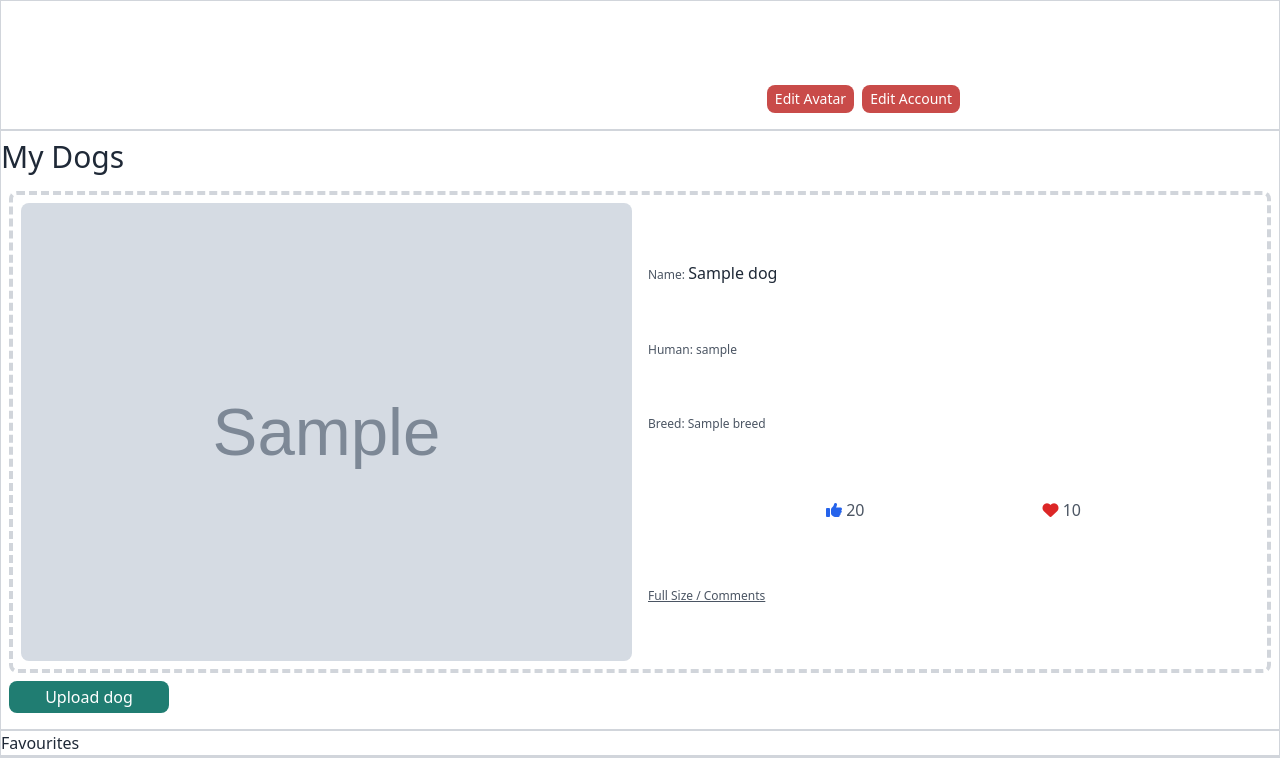
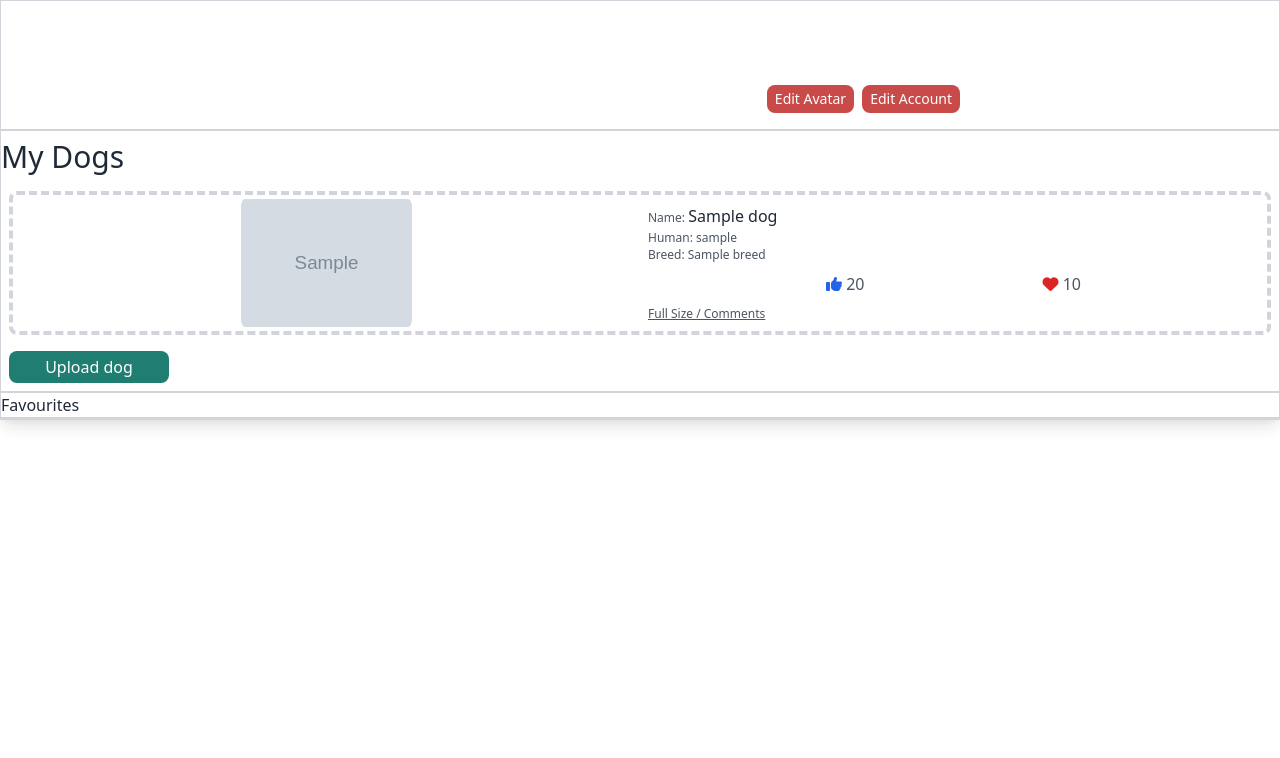
Before and after one commit to cjcon90/hot-dogz, a Flask app: template app/templates/profile.html in a window 1280 px wide. Shown: the part 64-822 px from the top of the page. After the commit the page ends 491 px from the top, so only its background shows below. Run offline with Flask 2, Linux system fonts and the light colour scheme; the template is opened without the code that fills it: most values are stand-ins (such as "Sample title", 1, 10 or a date in 2020); grey boxes marked "Sample" are stand-in pictures; style sheets or scripts are compiled from the project's sources; some libraries are stand-ins or nearby versions.

Commit message:
add comment card template

```diff
--- a/app/static/css/app.css
+++ b/app/static/css/app.css
@@ -21,7 +21,7 @@ html {
 }
 
 .form-input {
-    @apply w-full px-4 py-3 mb-3 border border-gray-400 rounded-md focus:outline-none focus:ring-1;
+    @apply w-full px-4 py-3 mb-3 bg-white border border-gray-400 rounded-md focus:outline-none focus:ring-1;
 }
 
 
--- a/app/templates/_dog_card.html
+++ b/app/templates/_dog_card.html
@@ -1,6 +1,6 @@
-<div class="grid w-full grid-cols-2 border-4 border-gray-300 border-dashed rounded-lg">
-    <div class="grid p-2 place-items-center">
-        <img src="{{dog.img_url}}" alt="A picture of my dog {{dog.name}}" class="object-cover w-full h-full rounded-lg">
+<div class="grid w-full grid-cols-2 border-4 border-gray-300 border-dashed rounded-lg h-36">
+    <div class="grid place-items-center">
+        <img src="{{dog.img_url}}" alt="A picture of my dog {{dog.name}}" class="object-cover h-32 px-1 rounded-lg">
     </div>
     <div class="flex flex-col p-2 text-xs text-gray-600 justify-evenly">
         <p>Name: <span class="text-base text-gray-800 ">{{dog.name}}</span></p>
--- a/app/templates/dog_page.html
+++ b/app/templates/dog_page.html
@@ -14,7 +14,7 @@
             </div>
             <div class="flex-1">
                 <p class="text-xs text-gray-600 uppercase ">Owner</p>
-                <p class="font-semibold text-secondary-500 ">{{dog.owner.username}}</p>
+                <a href="{{url_for('profile', username=dog.owner.username)}}" class="font-semibold text-secondary-500 ">{{dog.owner.username}}</a>
                 <p class="mt-2 text-xs italic text-gray-600">Added on: {{dog.upload_date.strftime('%d.%m.%Y')}}</p>
             </div>
         </div>
--- a/app/templates/profile.html
+++ b/app/templates/profile.html
@@ -16,7 +16,7 @@
         </div>
         <div class="border-b-2 border-gray-300 ">
             <h1 class="py-2 text-3xl"> My Dogs </h1>
-            <div class="flex flex-col p-2">
+            <div class="flex flex-col gap-4 p-2">
                 {% if user_dogs|length %}
                     {% for dog in user_dogs %}
                         {% include '_dog_card.html' %}
@@ -25,7 +25,7 @@
                     <p>No dogs uploaded yet!</p>
                 {% endif %}
                 {% if user.username == current_user.username %}
-                    <a href=" {{url_for('upload_dog')}} " class="w-40 py-1 my-2 text-base text-center text-white rounded-lg bg-secondary-500 hover:bg-secondary-600 focus:outline-none focus:ring-2 focus:ring-secondary-400 ">Upload dog</a>
+                    <a href=" {{url_for('upload_dog')}} " class="w-40 py-1 text-base text-center text-white rounded-lg bg-secondary-500 hover:bg-secondary-600 focus:outline-none focus:ring-2 focus:ring-secondary-400 ">Upload dog</a>
                 {% endif %}
             </div>
         </div>
```
Also changed, not shown: app/templates/_comment_card.html (added, +11 -0 lines).
